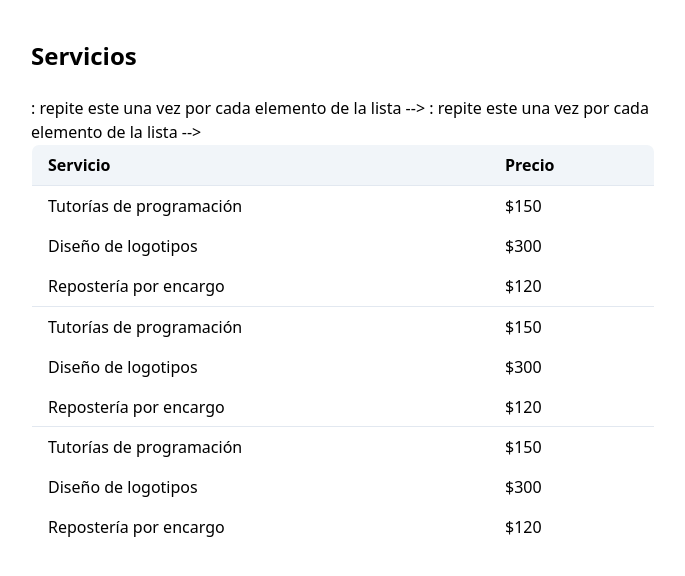
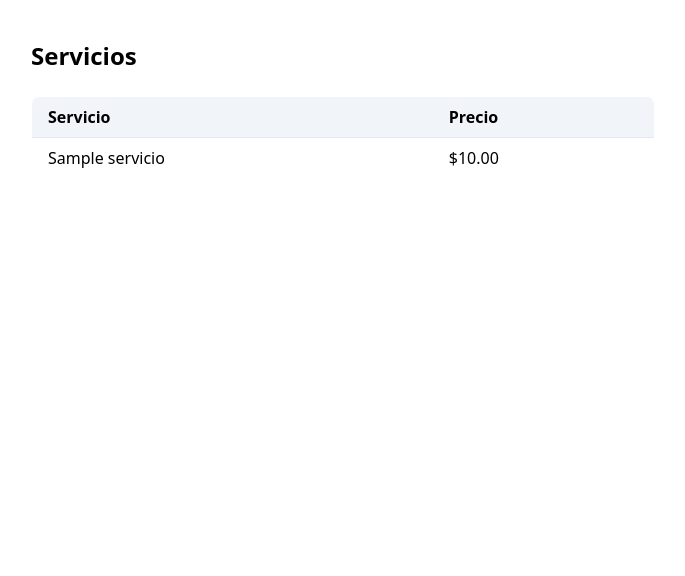
Before and after one commit to martinezbecerraemmanuelfrancisco/u2s4-martinez-becerra-emmanuel-francisco, a Django app: page /servicios/ in a window 1280 px wide. Shown: the top 576 px of the page, without its empty margins (297-982 px from the left). Run offline with Django 5.2, Linux system fonts and the light colour scheme; tables that the repository leaves empty hold one stand-in row (values such as "Sample post"); some libraries are stand-ins or nearby versions.

Commit message:
Conectar la vista de servicios al modelo real en MySQL

```diff
--- a/core/templates/core/servicios.html
+++ b/core/templates/core/servicios.html
@@ -21,9 +21,10 @@
       {% for servicio in servicios %}
       <tr class="border-t border-slate-200">
         <!-- {{ servicio.nombre }}: accede a la clave 'nombre' del diccionario actual -->
-        <td class="px-4 py-2">{{ servicio.nombre }}</td>
-        <!-- {{ servicio.precio }}: accede a la clave 'precio' del diccionario actual -->
-        <td class="px-4 py-2">${{ servicio.precio }}</td>
+      <!-- antes decía {{ servicio.nombre }}; ahora {{ servicio.titulo }}, igual que el campo de models.py -->
+      <td class="px-4 py-2">{{ servicio.titulo }}</td>
+      <!-- el precio no cambia: el campo del modelo también se llama "precio" -->
+      <td class="px-4 py-2">${{ servicio.precio }}</td>
       </tr>
       <!-- {% endfor %}: cierra el bucle, obligatorio en Django (a diferencia de Python) -->
       {% endfor %}
--- a/core/views.py
+++ b/core/views.py
@@ -2,6 +2,8 @@
 from django.shortcuts import render
 # connection: objeto de Django que expone la configuración de la base de datos activa
 from django.db import connection
+# Servicio: NUEVO — el modelo del paso 02, importado desde este mismo directorio (el punto = "esta app")
+from .models import Servicio
 
 # def: toda vista es una función que recibe "request" (la petición del navegador)
 def inicio(request):
@@ -15,6 +17,14 @@ def inicio(request):
     # render: junta el template "core/inicio.html" con el contexto y devuelve el HTML final
     return render(request, 'core/inicio.html', contexto)
 
+# servicios: la vista que responde en /servicios/
+def servicios(request):
+    # .objects.all(): pide TODOS los servicios a MySQL (Django lo traduce a SELECT * FROM core_servicio)
+    lista_servicios = Servicio.objects.all()
+    # entrega la lista a la plantilla con el nombre "servicios", igual que en la Semana 3
+    return render(request, 'core/servicios.html', {'servicios': lista_servicios})
+
+"""
 # nueva función de vista, además de "inicio" que ya tenías
 def servicios(request):
     # lista_servicios: datos de ejemplo en Python — todavía no vienen de MySQL
@@ -25,3 +35,4 @@ def servicios(request):
     ]
     # se la pasamos a la plantilla con la clave 'servicios'
     return render(request, 'core/servicios.html', {'servicios': lista_servicios})
+"""
```
